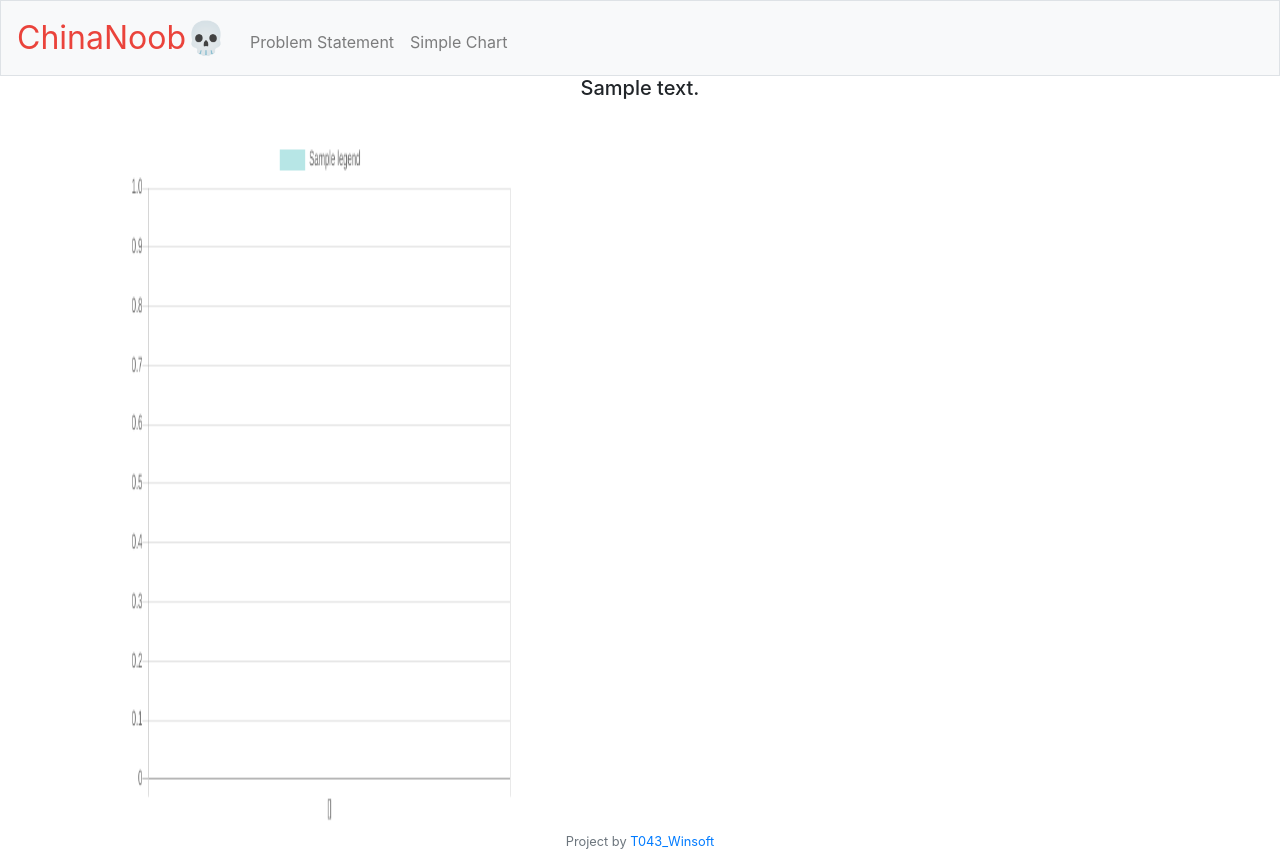
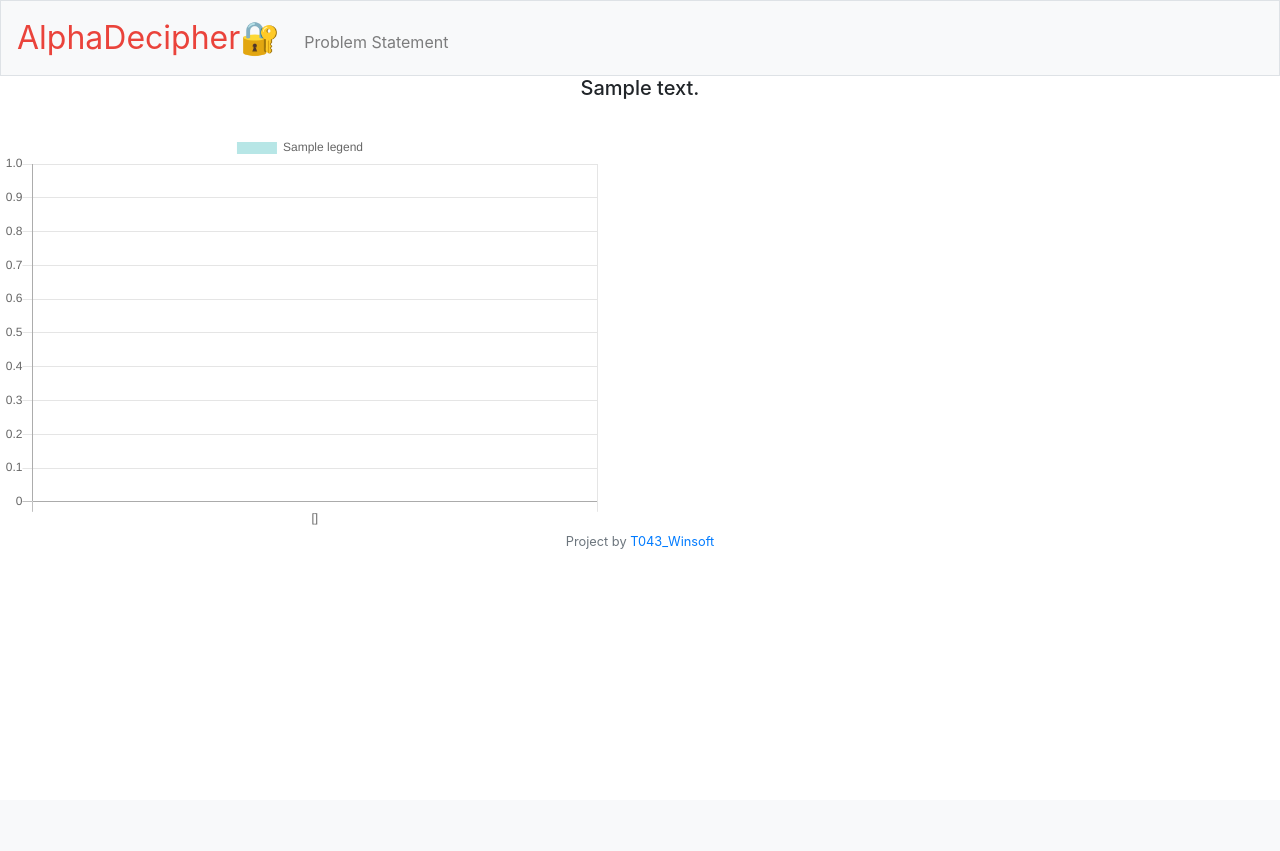
Before and after one commit to devanshu125/T043_Winsoft, a Flask app: template templates/decoded_msg.html in a window 1280 px wide. After the commit the page ends 549 px from the top, so only its background shows below. Run offline with Flask 2, Linux system fonts and the light colour scheme; the template is opened without the code that fills it: most values are stand-ins (such as "Sample title", 1, 10 or a date in 2020); some libraries are stand-ins or nearby versions.

Commit message:
Fixed alignment

```diff
--- a/app.py
+++ b/app.py
@@ -31,14 +31,10 @@ def decoded():
     return render_template("decoded_msg.html", solution_text=ret_message, camps=camps, total_cost_list=total_cost_list, legend="Cost (Total Distance)")
 
 
-
 @app.route("/ps")
 def ps():
     return render_template("ps.html")
 
-@app.route("/simplechart")
-def chart():
-    return render_template("chart.html")
 
 if __name__ == "__main__":
     app.run(debug=True)
--- a/static/styles.css
+++ b/static/styles.css
@@ -44,7 +44,7 @@ nav .navbar-brand .green
 
 main{
   overflow-x: auto;
-  text-align: right;
+  text-align: center;
 }
 
 main img
@@ -54,18 +54,9 @@ main img
 
 main .form-control
 {
-  display: inline-block;
-  width: auto;
+    /* center form controls */
+    display: inline-block;
+
+    /* override Bootstrap's 100% width for form controls */
+    width: auto;
 }
-
-.chartContainer{
-    width: 50%;
-    height: 50%;
-    text-align: center;
-}
-
-canvas{
-    width: 60% !important;
-    height: 700px !important;
-    margin: 0 auto;
-}
--- a/templates/layout.html
+++ b/templates/layout.html
@@ -22,27 +22,27 @@
         <script src="https://cdnjs.cloudflare.com/ajax/libs/popper.js/1.14.3/umd/popper.min.js"></script>
         <script src="https://maxcdn.bootstrapcdn.com/bootstrap/4.1.3/js/bootstrap.min.js"></script>
 
-        <title> ChinaNoob💀 {% block title %}{% endblock %}</title>
+        <title> AlphaDecipher🔐 {% block title %}{% endblock %}</title>
 
     </head>
 
     <body>
 
         <nav class="navbar navbar-expand-md navbar-light bg-light border">
-            <a class="navbar-brand red" href="/"><span class="red">ChinaNoob💀</span></a>
+            <a class="navbar-brand red" href="/"><span class="red">AlphaDecipher🔐</span></a>
             <button aria-controls="navbar" aria-expanded="false" aria-label="Toggle navigation" class="navbar-toggler" data-target="#navbar" data-toggle="collapse" type="button">
                 <span class="navbar-toggler-icon"></span>
             </button>
             <div class="collapse navbar-collapse" id="navbar">
                     <ul class="navbar-nav mr-auto mt-2">
                         <li class="nav-item"><a class="nav-link" href="/ps">Problem Statement</a></li>
-                        <li class="nav-item"><a class="nav-link" href="/simplechart">Simple Chart</a></li>
                     </ul>
             </div>
         </nav>
 
         <main>
-          {% block main %}{%endblock%}
+          {% block main %}
+          {%endblock%}
         </main>
     </body>
 
```
Also changed, not shown: model.py (+13 -8 lines), templates/chart.html (deleted, +0 -58 lines).
